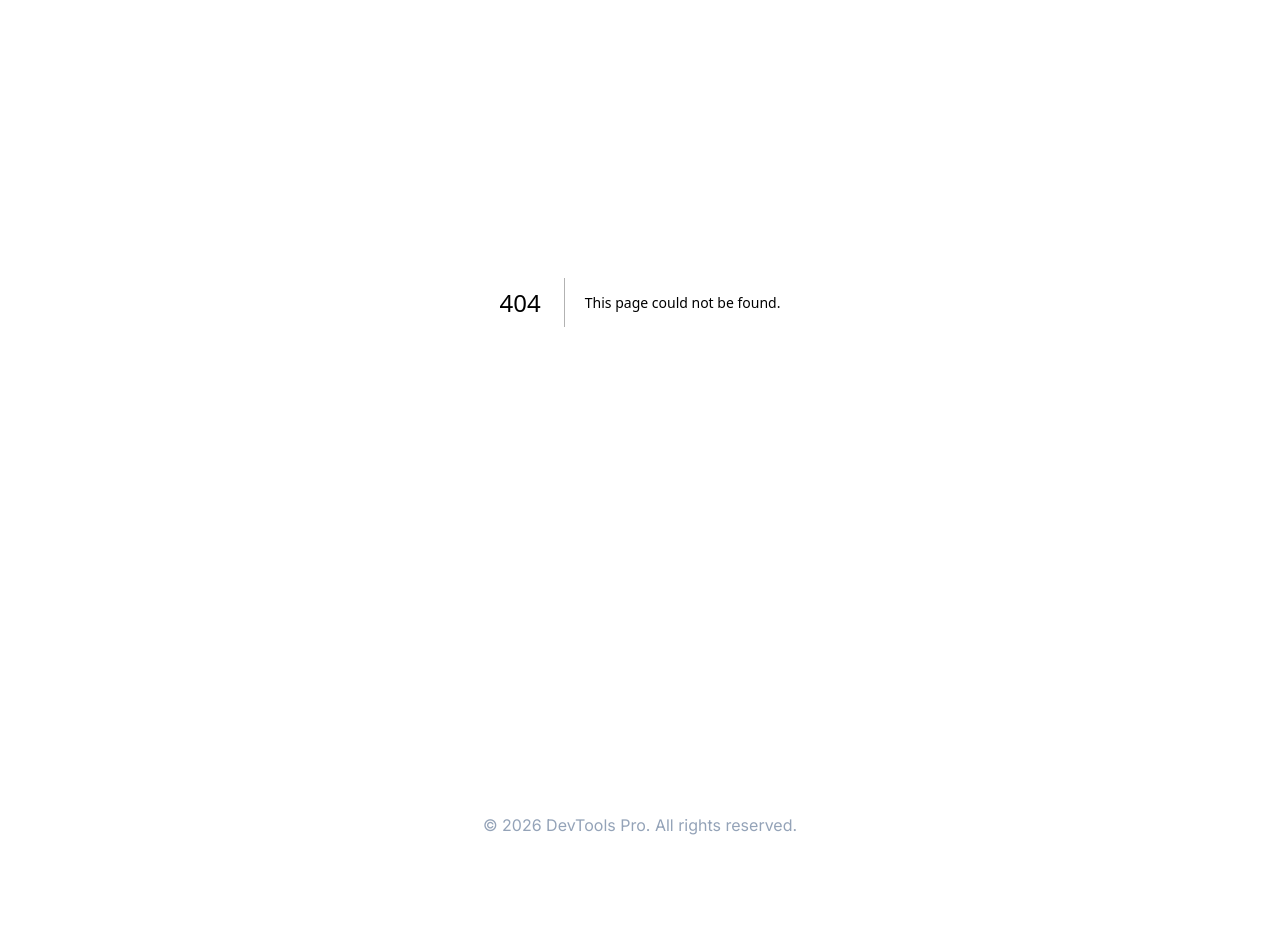
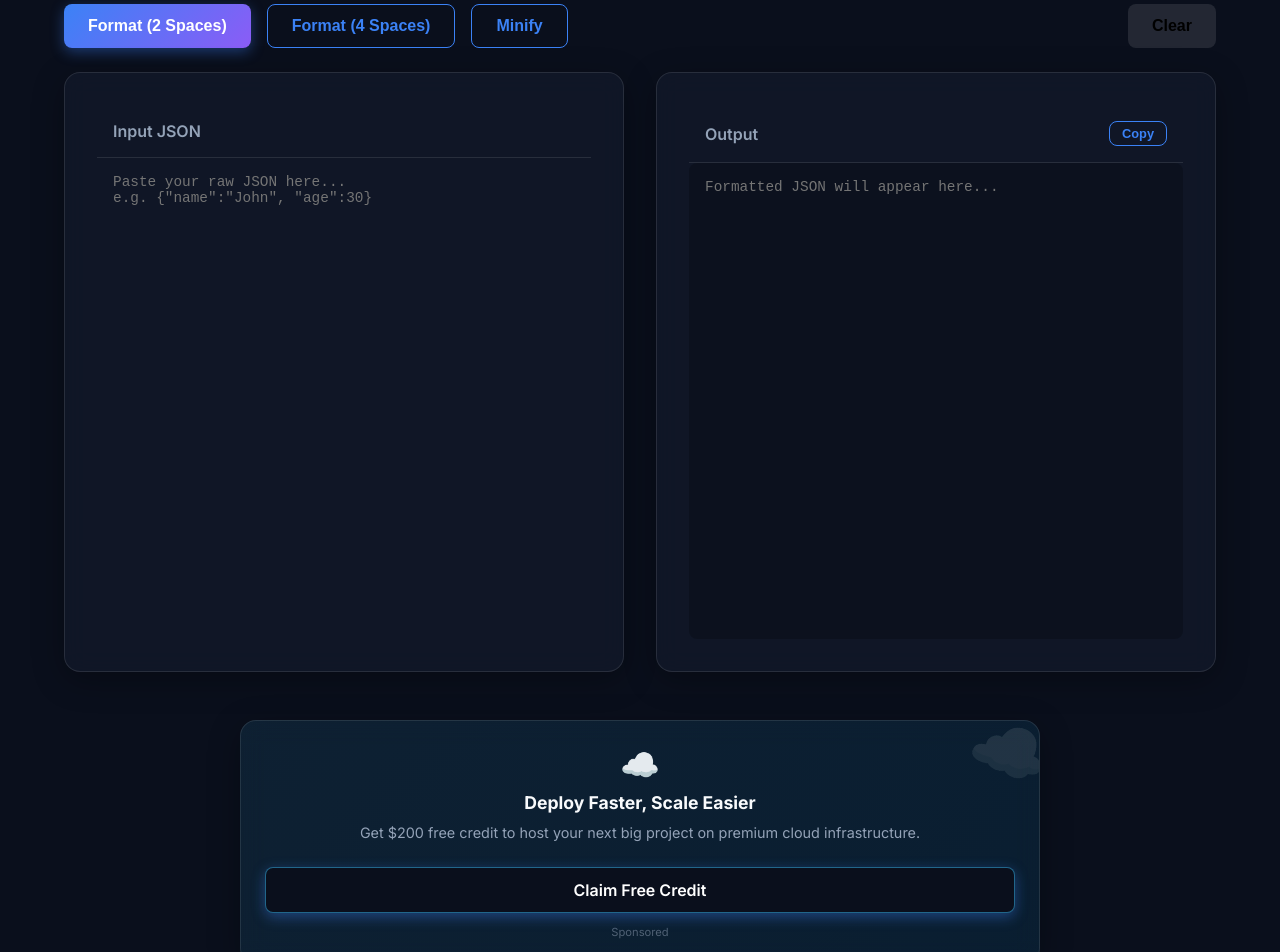
Before and after one commit to samierdogan82-glitch/devtools-pro, a Next.js app: page /tools/json-formatter in a window 1280 px wide. Before the commit this address had no page. Shown: the part 240-1192 px from the top of the page. Before the commit the page ends 1123 px from the top, so only its background shows below. Built offline with nearby package versions, Linux system fonts and the light colour scheme.

Commit message:
feat: Add JSON Formatter & Validator (Katman 8)

```diff
--- a/src/app/layout.tsx
+++ b/src/app/layout.tsx
@@ -58,6 +58,7 @@ export default function RootLayout({
             <nav style={{ display: 'flex', gap: '2rem' }}>
               <Link href="/">Home</Link>
               <Link href="/blog">Blog</Link>
+              <Link href="/tools/json-formatter" style={{ color: '#38bdf8', fontWeight: 500 }}>JSON Formatter</Link>
               <Link href="/tools/qr-generator" style={{ color: '#10b981', fontWeight: 500 }}>QR Gen</Link>
               <Link href="/tools/safe-screen" style={{ color: '#ec4899', fontWeight: 500 }}>SafeScreen</Link>
               <Link href="/recommended" style={{ color: 'var(--accent-primary)', fontWeight: 500 }}>Recommended</Link>
--- a/src/app/sitemap.ts
+++ b/src/app/sitemap.ts
@@ -17,6 +17,7 @@ export default function sitemap(): MetadataRoute.Sitemap {
     '/tools/seo-meta-generator',
     '/tools/safe-screen',
     '/tools/qr-generator',
+    '/tools/json-formatter',
   ].map((route) => ({
     url: `${baseUrl}${route}`,
     lastModified: new Date(),
--- /dev/null
+++ b/src/app/tools/json-formatter/page.tsx
@@ -0,0 +1,133 @@
+"use client";
+
+import { useState } from "react";
+import SmartBanner from "@/components/SmartBanner";
+
+export default function JsonFormatterPage() {
+  const [input, setInput] = useState("");
+  const [output, setOutput] = useState("");
+  const [error, setError] = useState<string | null>(null);
+  const [copied, setCopied] = useState(false);
+
+  const formatJson = (space: number) => {
+    try {
+      setError(null);
+      if (!input.trim()) {
+        setOutput("");
+        return;
+      }
+      const parsed = JSON.parse(input);
+      setOutput(JSON.stringify(parsed, null, space));
+    } catch (err: any) {
+      setError(err.message || "Invalid JSON");
+    }
+  };
+
+  const copyToClipboard = () => {
+    if (!output) return;
+    navigator.clipboard.writeText(output);
+    setCopied(true);
+    setTimeout(() => setCopied(false), 2000);
+  };
+
+  const clearAll = () => {
+    setInput("");
+    setOutput("");
+    setError(null);
+  };
+
+  return (
+    <div className="container" style={{ maxWidth: '1200px', paddingTop: '2rem', paddingBottom: '4rem' }}>
+      <h1 style={{ textAlign: 'center', marginBottom: '2rem' }}>JSON Formatter & Validator</h1>
+
+      <div style={{ display: 'flex', gap: '1rem', marginBottom: '1.5rem', flexWrap: 'wrap' }}>
+        <button className="btn btn-primary" onClick={() => formatJson(2)}>Format (2 Spaces)</button>
+        <button className="btn btn-outline" onClick={() => formatJson(4)}>Format (4 Spaces)</button>
+        <button className="btn btn-outline" onClick={() => formatJson(0)}>Minify</button>
+        <button className="btn" style={{ marginLeft: 'auto', background: 'rgba(255,255,255,0.1)' }} onClick={clearAll}>Clear</button>
+      </div>
+
+      {error && (
+        <div style={{ padding: '1rem', background: 'rgba(239, 68, 68, 0.2)', border: '1px solid var(--error)', color: '#fca5a5', borderRadius: '8px', marginBottom: '1.5rem' }}>
+          <strong>Error:</strong> {error}
+        </div>
+      )}
+
+      <div style={{ display: 'grid', gridTemplateColumns: '1fr 1fr', gap: '2rem', height: '600px', marginBottom: '3rem' }}>
+
+        {/* Input Panel */}
+        <div className="glass-panel" style={{ display: 'flex', flexDirection: 'column' }}>
+          <div style={{ padding: '1rem', borderBottom: '1px solid var(--glass-border)', display: 'flex', justifyContent: 'space-between', alignItems: 'center' }}>
+            <span style={{ fontWeight: 600, color: 'var(--text-secondary)' }}>Input JSON</span>
+          </div>
+          <textarea
+            className="input-field"
+            value={input}
+            onChange={(e) => setInput(e.target.value)}
+            placeholder='Paste your raw JSON here...&#10;e.g. {"name":"John", "age":30}'
+            style={{
+              flex: 1,
+              border: 'none',
+              background: 'transparent',
+              fontFamily: 'monospace',
+              fontSize: '0.9rem',
+              resize: 'none',
+              padding: '1rem',
+              color: '#fff',
+              outline: 'none',
+              boxShadow: 'none'
+            }}
+          />
+        </div>
+
+        {/* Output Panel */}
+        <div className="glass-panel" style={{ display: 'flex', flexDirection: 'column', position: 'relative' }}>
+          <div style={{ padding: '1rem', borderBottom: '1px solid var(--glass-border)', display: 'flex', justifyContent: 'space-between', alignItems: 'center' }}>
+            <span style={{ fontWeight: 600, color: 'var(--text-secondary)' }}>Output</span>
+            <button
+              className="btn btn-outline"
+              style={{ padding: '0.25rem 0.75rem', fontSize: '0.8rem' }}
+              onClick={copyToClipboard}
+              disabled={!output}
+            >
+              {copied ? "Copied!" : "Copy"}
+            </button>
+          </div>
+          <textarea
+            className="input-field"
+            value={output}
+            readOnly
+            placeholder="Formatted JSON will appear here..."
+            style={{
+              flex: 1,
+              border: 'none',
+              background: 'rgba(0,0,0,0.2)',
+              fontFamily: 'monospace',
+              fontSize: '0.9rem',
+              resize: 'none',
+              padding: '1rem',
+              color: '#38bdf8', // Light blue syntax feel
+              outline: 'none',
+              boxShadow: 'none'
+            }}
+          />
+        </div>
+      </div>
+
+      {/* Developer Contextual Banner */}
+      <div style={{ maxWidth: '800px', margin: '0 auto 4rem auto' }}>
+        <SmartBanner type="developer" />
+      </div>
+
+      <article style={{ marginTop: '2rem' }}>
+        <h2 style={{ fontSize: '1.5rem', marginBottom: '1rem' }}>Why use a local JSON Formatter?</h2>
+        <p style={{ color: 'var(--text-secondary)', lineHeight: '1.6', marginBottom: '1.5rem' }}>
+          As developers, we constantly work with JSON data from APIs, configuration files, and databases. Often, this data comes back unformatted, minified, and impossible to read. Our <strong>JSON Formatter & Validator</strong> instantly beautifies your code, making it readable and easy to debug.
+        </p>
+        <p style={{ color: 'var(--text-secondary)', lineHeight: '1.6' }}>
+          <strong>Maximum Security:</strong> Unlike many online tools that send your proprietary JSON strings to a remote server for processing (putting your company's data at risk), our tool processes everything 100% locally in your browser. Your data never leaves your computer.
+        </p>
+      </article>
+    </div>
+  );
+}
--- a/src/components/SmartBanner.tsx
+++ b/src/components/SmartBanner.tsx
@@ -1,6 +1,6 @@
 import Link from 'next/link';
 
-type BannerType = 'parental' | 'seo' | 'password' | 'grammar' | 'ecommerce';
+type BannerType = 'parental' | 'seo' | 'password' | 'grammar' | 'ecommerce' | 'developer';
 
 interface SmartBannerProps {
   type: BannerType;
@@ -51,6 +51,15 @@ const bannerConfig = {
     link: '/recommended',
     gradient: 'linear-gradient(135deg, rgba(234, 179, 8, 0.1), rgba(202, 138, 4, 0.1))',
     borderHover: 'rgba(234, 179, 8, 0.5)'
+  },
+  developer: {
+    icon: '☁️',
+    title: 'Deploy Faster, Scale Easier',
+    description: 'Get $200 free credit to host your next big project on premium cloud infrastructure.',
+    cta: 'Claim Free Credit',
+    link: '/recommended',
+    gradient: 'linear-gradient(135deg, rgba(56, 189, 248, 0.1), rgba(14, 165, 233, 0.1))',
+    borderHover: 'rgba(56, 189, 248, 0.5)'
   }
 };
 
```
Also changed, not shown: src/app/page.tsx (+12 -0 lines).
